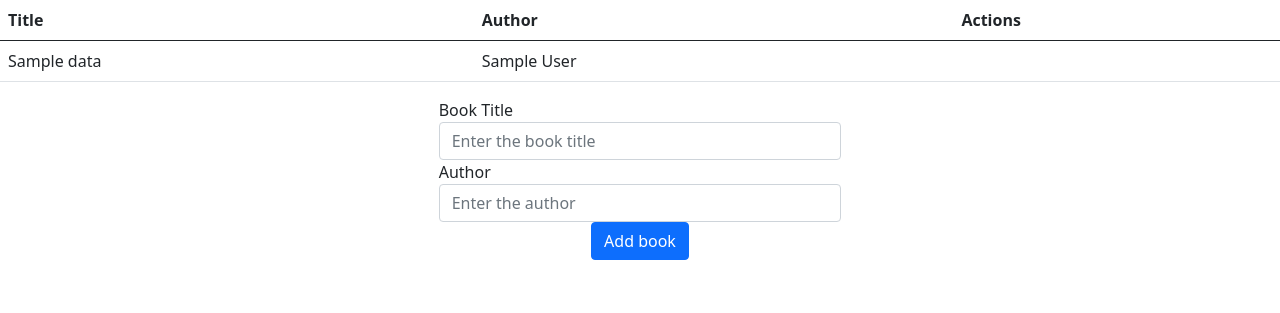
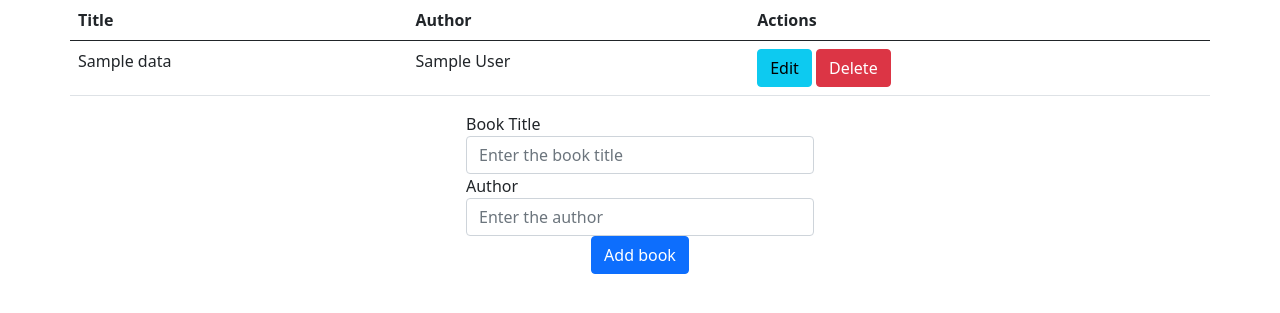
Before and after one commit to EvaRoets/crud-2, a PHP site: the page made by index.php in a window 1280 px wide. Shown: the top 313 px of the page. Run offline with PHP 8.4, Linux system fonts and the light colour scheme; tables that the repository leaves empty or names only in its code hold one stand-in row (values such as "Sample post").

Commit message:
Add edit and delete button

```diff
--- a/index.php
+++ b/index.php
@@ -5,11 +5,13 @@
     <meta name="viewport"
           content="width=device-width, user-scalable=no, initial-scale=1.0, maximum-scale=1.0, minimum-scale=1.0">
     <meta http-equiv="X-UA-Compatible" content="ie=edge">
-    <link href="https://cdn.jsdelivr.net/npm/bootstrap@5.0.0-beta1/dist/css/bootstrap.min.css" rel="stylesheet" integrity="sha384-giJF6kkoqNQ00vy+HMDP7azOuL0xtbfIcaT9wjKHr8RbDVddVHyTfAAsrekwKmP1" crossorigin="anonymous">
+    <link href="https://cdn.jsdelivr.net/npm/bootstrap@5.0.0-beta1/dist/css/bootstrap.min.css" rel="stylesheet"
+          integrity="sha384-giJF6kkoqNQ00vy+HMDP7azOuL0xtbfIcaT9wjKHr8RbDVddVHyTfAAsrekwKmP1" crossorigin="anonymous">
     <title>Document</title>
 </head>
 <body>
-<?php require "process.php"; ?>
+    <?php require_once "process.php"; ?>
+    <div class="container">
         <!-- display existing records-->
         <?php
         $mysqli = new mysqli('localhost', 'root', '', 'crud-2') or die(mysqli_error($mysqli));
@@ -22,7 +24,7 @@
         //    var_dump("</pre>");
         ?>
         <!-- add table -->
-    <div class="= "row justify-content-center">
+        <div class="row justify-content-center">
             <table class="table">
                 <thead>
                 <tr>
@@ -31,13 +33,17 @@
                     <th colspan="2">Actions</th>
                 </tr>
                 </thead>
-
         <?php
-            while($row = $result->fetch_assoc()): ?>
+            while ($row = $result->fetch_assoc()): ?>
                 <tr>
                     <td><?= $row['title'] ?></td>
                     <td><?= $row['author'] ?></td>
-                <td></td>
+                    <td>
+                        <a href="index.php?edit"=<?= $row['id']; ?>
+                            class="btn btn-info">Edit</a>
+                        <a href="process.phpdelete"=<?= $row['id']; ?>
+                        class="btn btn-danger">Delete</a>
+                    </td>
                 </tr>
             <?php endwhile; ?>
             </table>
@@ -60,5 +66,6 @@
                 </div>
             </form>
         </div>
+    </div>
 </body>
 </html>
```
Lines whose indentation alone changed are shown as unchanged.
